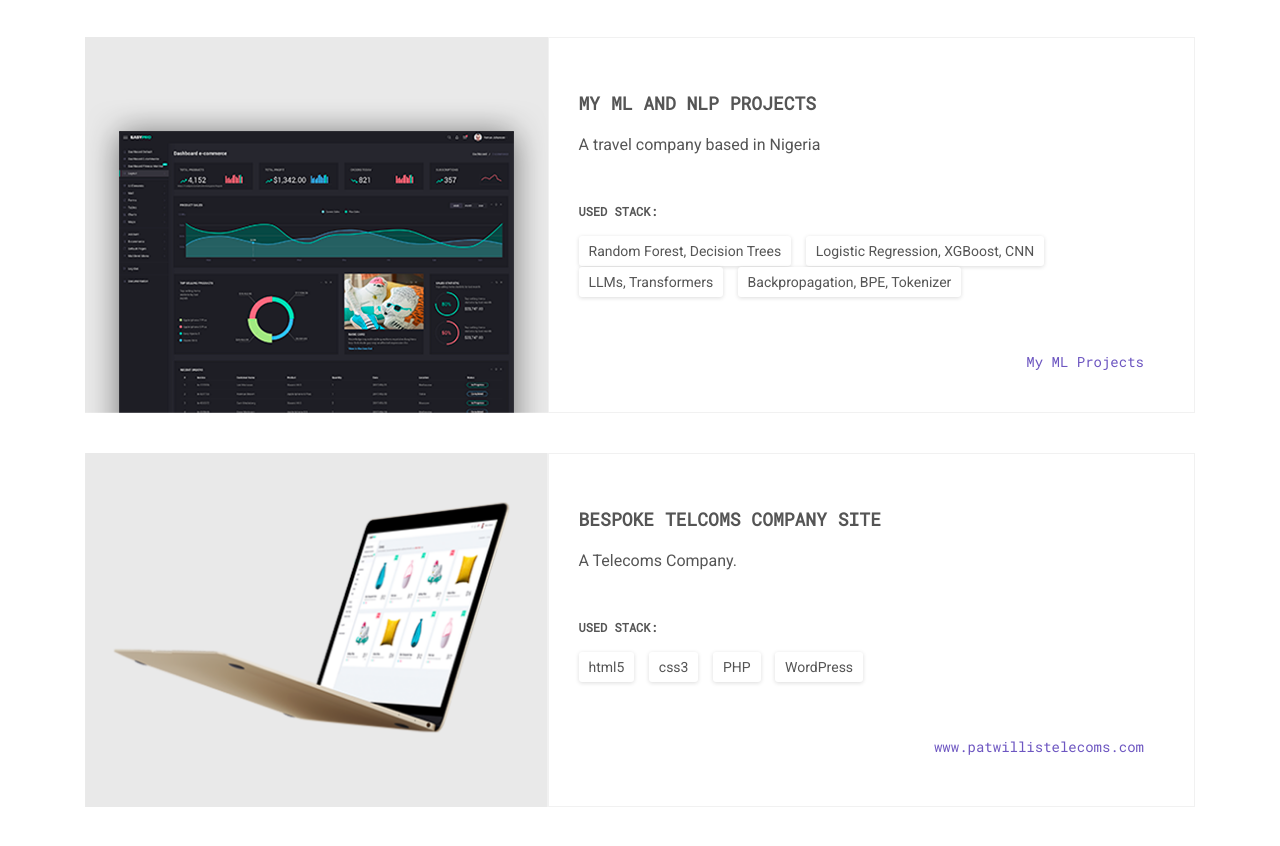
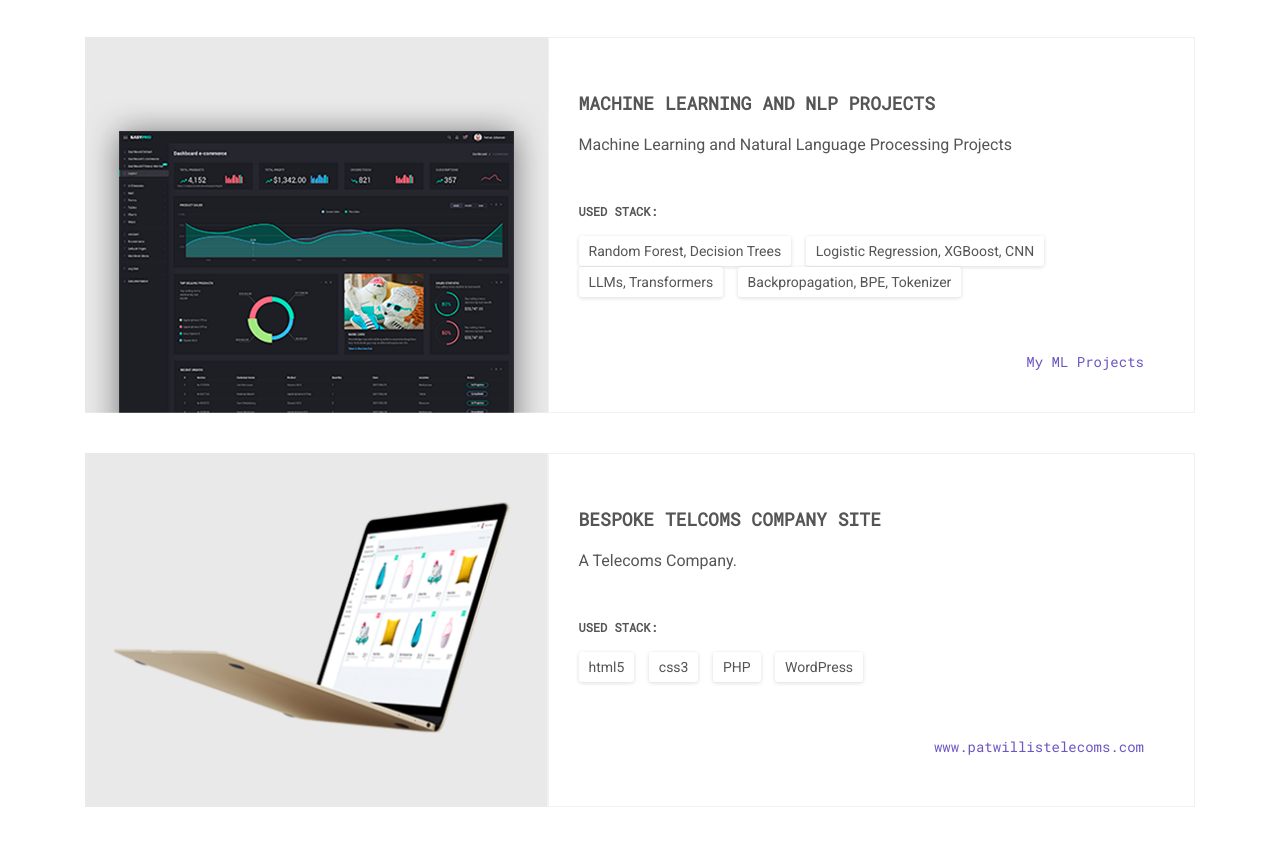
Before and after one commit to rashoba/portfolio, a website: page index.html in a window 1280 px wide. Shown: the part 3753-4599 px from the top of the page. Drawn offline with Linux system fonts and the light colour scheme.

Commit message:
Update index.html

```diff
--- a/index.html
+++ b/index.html
@@ -347,9 +347,9 @@
           <img class="" src="assets/img/img_project_2_mono.png" alt="project-img">
         </div>
         <div class="col-md-6 col-lg-7 project-card__info">
-          <h3 class="project-card__title">My ML and NLP Projects</h3>
+          <h3 class="project-card__title">Machine Learning and NLP Projects</h3>
           <p class="project-card__description">
-            A travel company based in Nigeria
+            Machine Learning and Natural Language Processing Projects
           </p>
           <p class="project-card__stack">Used stack:</p>
           <ul class="tags">
```
